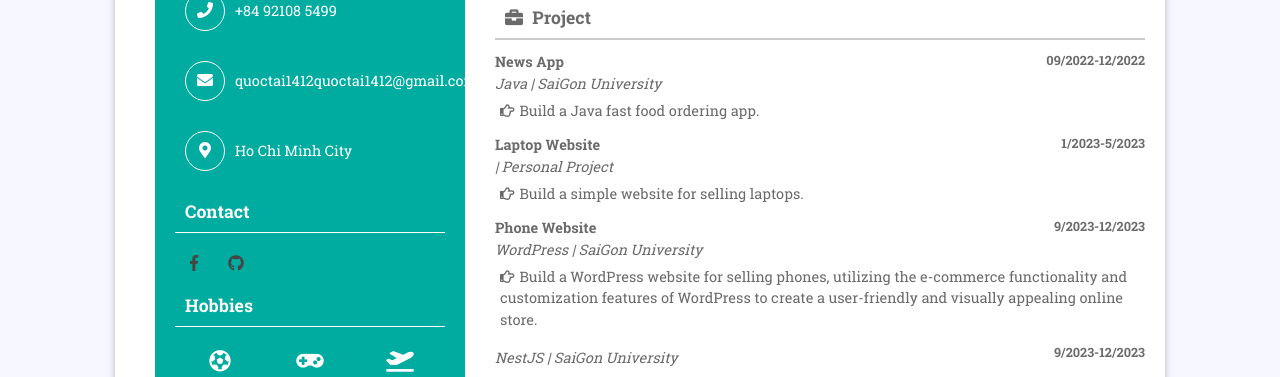
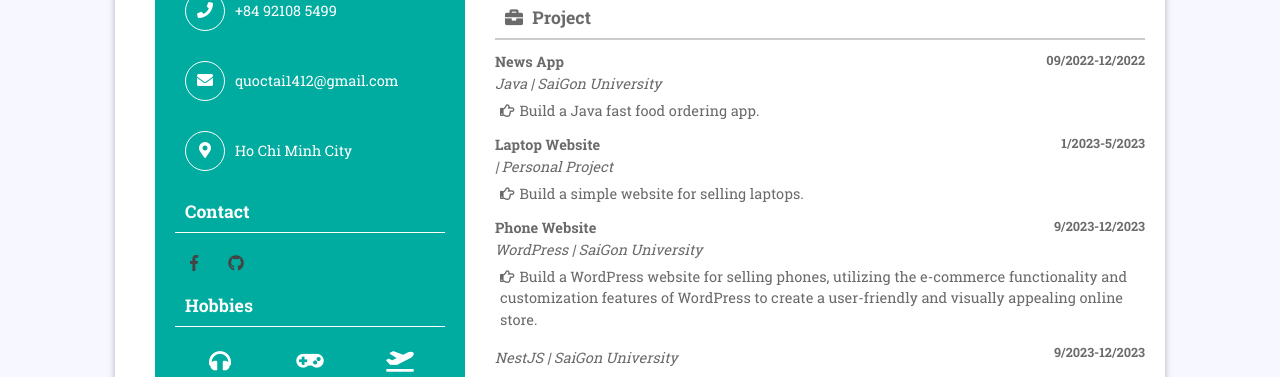
Before and after one commit to Foxx1412/QT_CV, a plain HTML site: page index.html in a window 1280 px wide. Shown: the part 423-800 px from the top of the page. Drawn offline with Linux system fonts and the light colour scheme.

Commit message:
Update index.html

```diff
--- a/index.html
+++ b/index.html
@@ -37,7 +37,7 @@
                                 <i class="fas fa-envelope"></i>
                             </div>
                             <div class="detail">
-                                quoctai1412quoctai1412@gmail.com
+                                quoctai1412@gmail.com
                             </div>
                         </div>
                         <div class="contact-box">
@@ -72,8 +72,7 @@
                         <ul class="hoby row no-margin">
                             <!-- <li><i class="fas fa-pencil-alt"></i> <br> Writing</li> -->
                             <!-- <li><i class="fas fa-bicycle"></i> <br> Cycling</li> -->
-                            <li><i class="fas fa-futbol"></i> <br> Football</li>
-                            <!-- <li><i class="fas fa-headphones"></i><br> Music</li> -->
+                            <li><i class="fas fa-headphones"></i><br> Music</li>
                             <li><i class="fas fa-gamepad"></i> <br> Games</li>
                             <li><i class="fas fa-plane-departure"></i> <br>Travel</li>
 
```
